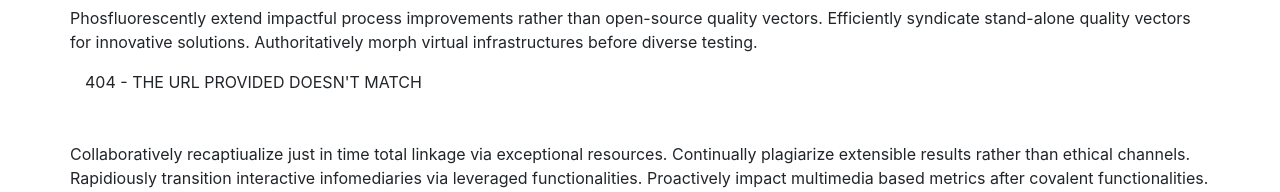
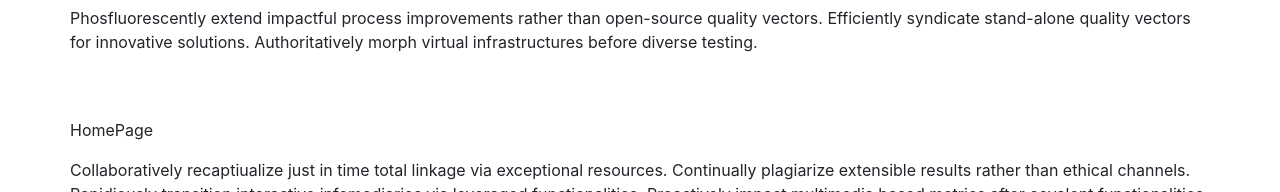
Before and after one commit to jeremie-crt/react-js-myown, a React (Create React App) app: page / in a window 1280 px wide. Shown: the part 354-546 px from the top of the page. Built offline with nearby package versions, Linux system fonts and the light colour scheme.

Commit message:
edit routes

```diff
--- a/src/App.js
+++ b/src/App.js
@@ -158,13 +158,10 @@ class App extends Component {
                                     logout={this.logOut}
                                 />
                             </Route>
-                            <Route path='*'>
-                                <Error404/>
-                            </Route>
-                        </Switch>
-
+                            <Route path='/'>
                                 <section className='mt-5'>
                                     <div className="row">
+                                        <p>HomePage</p>
                                         <p>Collaboratively recaptiualize just in time total linkage via exceptional resources.
                                             Continually plagiarize extensible results rather than ethical channels. Rapidiously
                                             transition interactive infomediaries via leveraged functionalities. Proactively
@@ -190,6 +187,11 @@ class App extends Component {
                                         <Button className='mb-5'>CLICK ON IT</Button>
                                     </div>
                                 </section>
+                            </Route>
+                            <Route path='*'>
+                                <Error404/>
+                            </Route>
+                        </Switch>
                     </div>
                 </SessionProvider>
 
--- a/src/components/Account.js
+++ b/src/components/Account.js
@@ -1,5 +1,5 @@
 import React, { Component, Fragment } from 'react'
-import {BrowserRouter, Link, Route, Switch, Redirect} from "react-router-dom";
+import {BrowserRouter, Link, Route, Switch, Redirect } from "react-router-dom";
 
 import sessionContext from "../MyContext";
 
@@ -10,20 +10,20 @@ import Error404 from "./Error404";
 class Account extends Component {
 
     render() {
+
         return (
             <sessionContext.Consumer>
                 {
                     value => {
                         if(value.state) {
                             return (
-                                <Fragment>
-                                    <Route exact path={`${this.props.match.url}/infos`} component={Infos}/>
+                                <BrowserRouter>
+                                    <Switch>
+                                        <Route exact path={`${this.props.match.url}/infos`} component={Infos}/>
 
-                                    <Route exact path={`${this.props.match.url}/articles`} component={UserArticles}/>
-
-                                    <Route path='*' component={Error404}/>
-
-                                </Fragment>
+                                        <Route exact path={`${this.props.match.url}/articles`} component={UserArticles}/>
+                                    </Switch>
+                                </BrowserRouter>
 
                             )
 
```
Lines whose indentation alone changed are shown as unchanged.
